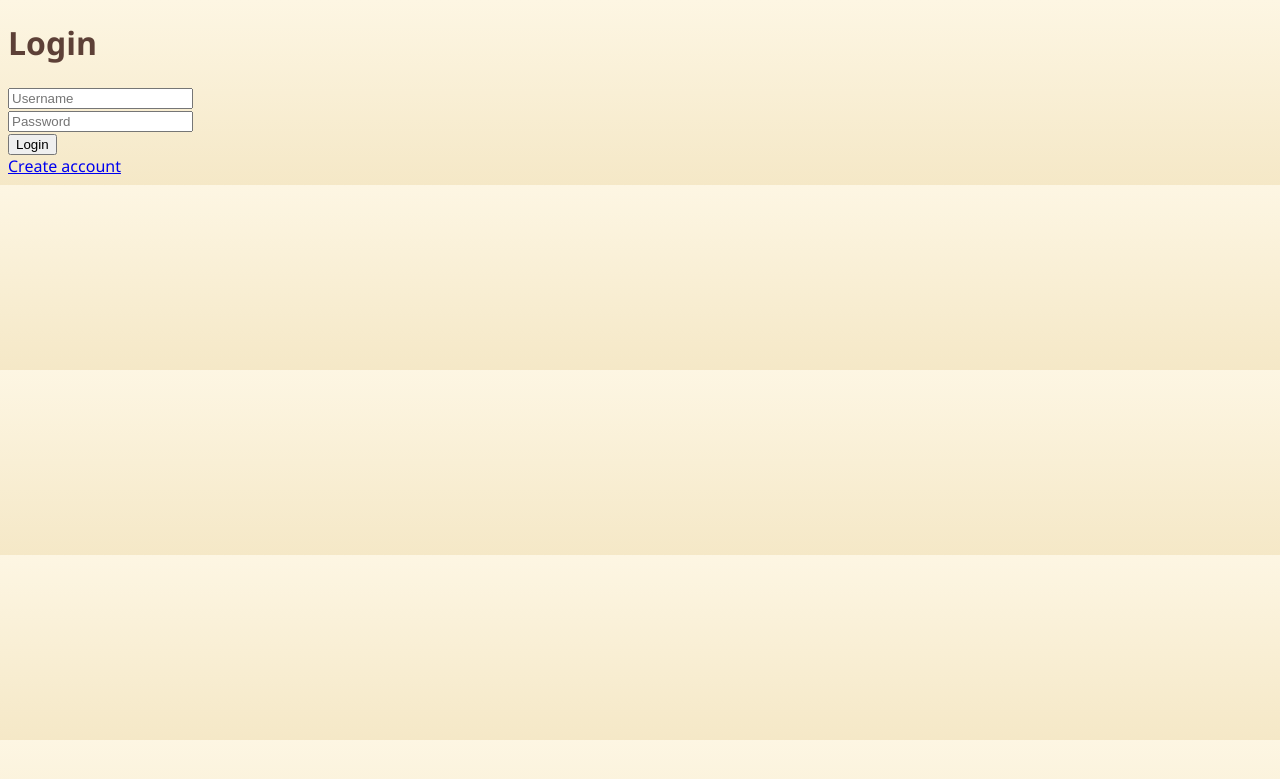
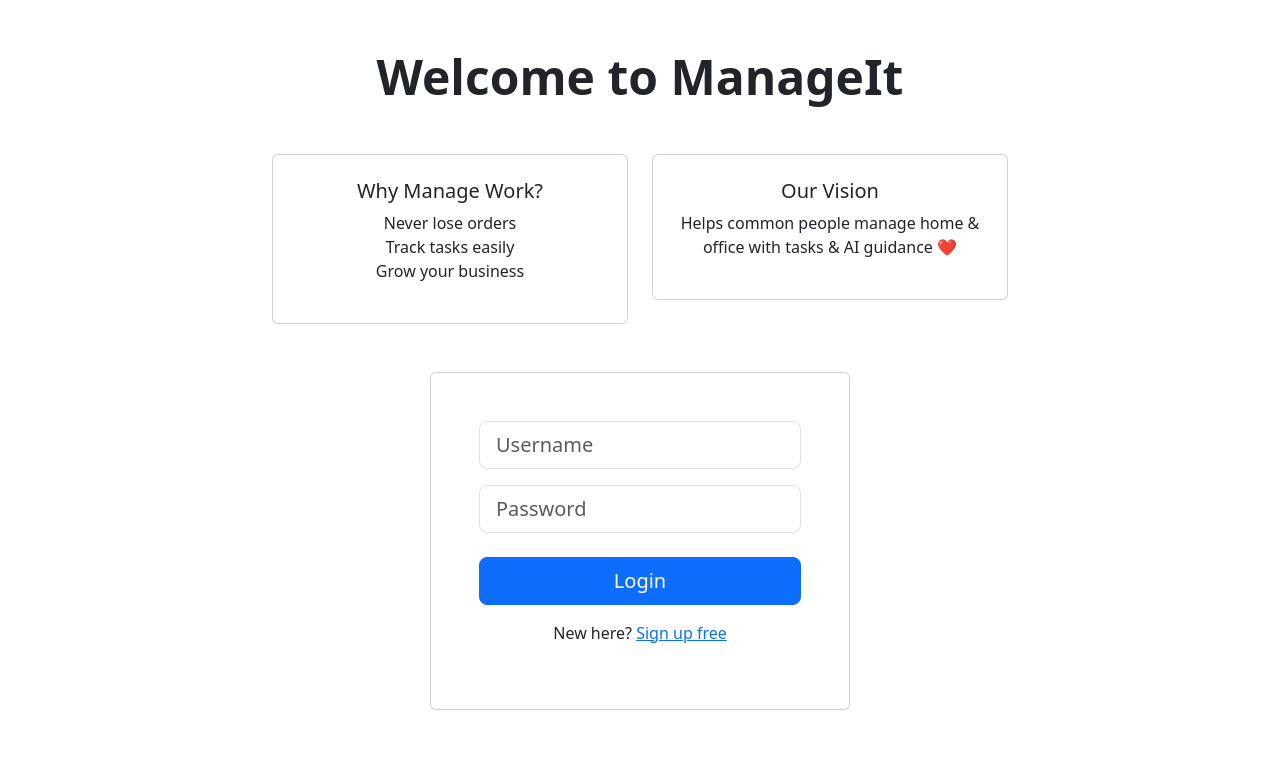
Before and after one commit to Aarav-InnovateDevRev/ManageIt, a Flask app: page /login in a window 1280 px wide. Shown: the top 779 px of the page. Run offline with Flask 3, Linux system fonts and the light colour scheme.

Commit message:
Revamp login page with Bootstrap and new layout

```diff
--- a/templates/login.html
+++ b/templates/login.html
@@ -1,25 +1,37 @@
 <!DOCTYPE html>
-<html>
+<html lang="en">
 <head>
-
-<meta name="viewport" content="width=device-width, initial-scale=1.0">
-<link rel="stylesheet" href="/static/style.css">
-
+    <meta charset="UTF-8">
+    <meta name="viewport" content="width=device-width, initial-scale=1.0">
+    <title>ManageIt - Login</title>
+    <link href="https://cdn.jsdelivr.net/npm/bootstrap@5.3.3/dist/css/bootstrap.min.css" rel="stylesheet">
+    <link rel="stylesheet" href="https://cdnjs.cloudflare.com/ajax/libs/font-awesome/6.5.1/css/all.min.css">
+    <link rel="stylesheet" href="{{ url_for('static', filename='css/style.css') }}">
 </head>
-<body>
-
-<h1>Login</h1>
-
-<form method="POST">
-
-<input name="username" placeholder="Username"><br>
-<input name="password" type="password" placeholder="Password"><br>
-
-<button>Login</button>
-
-</form>
-
-<a href="/signup">Create account</a>
-
+<body class="py-5">
+<div class="container">
+    <div class="row justify-content-center">
+        <div class="col-lg-8">
+            <div class="text-center mb-5">
+                <h1 class="display-5 fw-bold text-brown">Welcome to ManageIt</h1>
+                <div class="row g-4 mt-4">
+                    <div class="col-md-6"><div class="card p-4"><h5>Why Manage Work?</h5><p>Never lose orders<br>Track tasks easily<br>Grow your business</p></div></div>
+                    <div class="col-md-6"><div class="card p-4"><h5>Our Vision</h5><p>Helps common people manage home & office with tasks & AI guidance ❤️</p></div></div>
+                </div>
+            </div>
+            <div class="card p-5 mx-auto" style="max-width:420px;">
+                {% with messages = get_flashed_messages(with_categories=true) %}
+                    {% if messages %}{% for cat,msg in messages %}<div class="alert alert-{{cat}}">{{msg}}</div>{% endfor %}{% endif %}
+                {% endwith %}
+                <form method="POST">
+                    <div class="mb-3"><input type="text" name="username" class="form-control form-control-lg" placeholder="Username" required></div>
+                    <div class="mb-4"><input type="password" name="password" class="form-control form-control-lg" placeholder="Password" required></div>
+                    <button type="submit" class="btn btn-primary btn-lg w-100">Login</button>
+                </form>
+                <p class="text-center mt-3">New here? <a href="{{url_for('signup')}}">Sign up free</a></p>
+            </div>
+        </div>
+    </div>
+</div>
 </body>
 </html>
```
